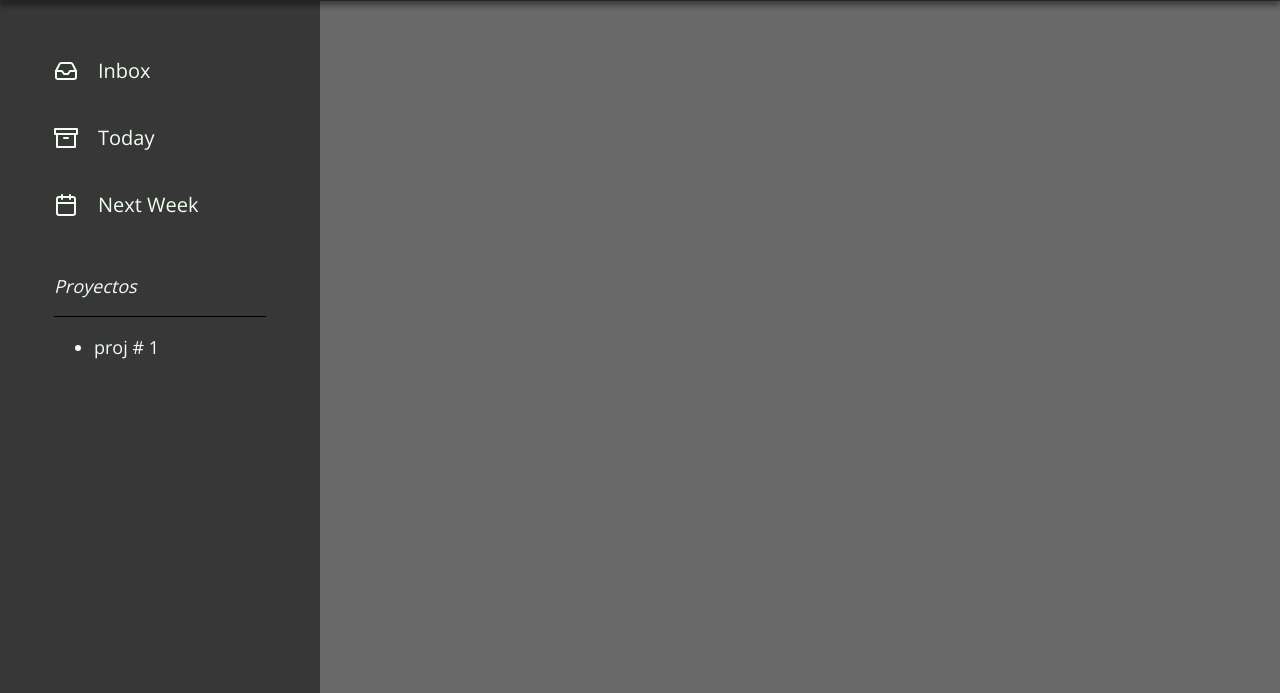
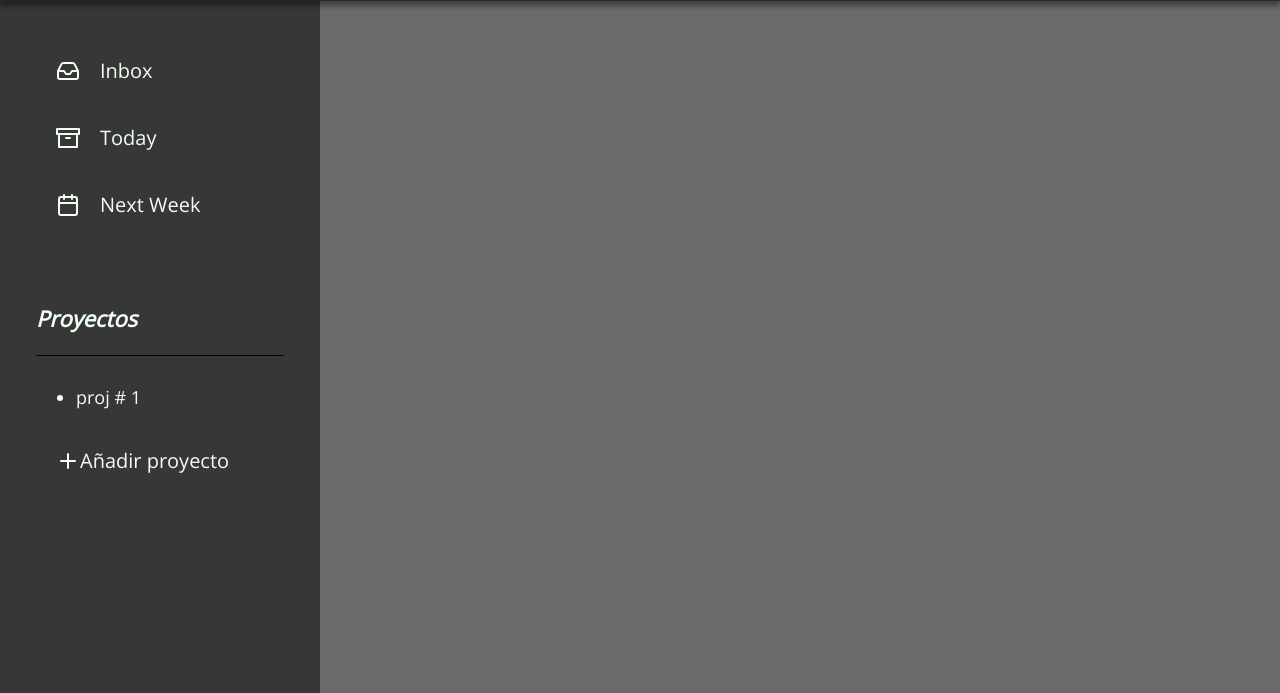
Before and after one commit to ReneFernandoOM/toDoList, a website built with webpack: page dist/index.html in a window 1280 px wide. Shown: the part 107-800 px from the top of the page. Built offline with nearby package versions, Linux system fonts and the light colour scheme.

Commit message:
second commit

```diff
--- a/src/index.js
+++ b/src/index.js
@@ -1,3 +1,45 @@
-console.log('working')
+import { Project } from './project'
+import { ToDo } from './toDo'
 
-feather.replace()
+const modalListeners = (() => {
+    let addProject = document.querySelector('#addProject');
+    const modalBg = document.querySelector('.modal-bg');
+    const closeModal = document.querySelector('.modal-close');
+
+    const addListeners = () => {
+        closeModal.addEventListener('click', () => {
+            modalBg.classList.remove('modal-active');
+        })
+        addProject.addEventListener('click', () => {
+            modalBg.classList.add('modal-active');
+        })
+    }
+    const init = (() => {
+        addListeners();
+    })()
+})()
+
+const domManipulation = (() => {
+    let addProject = document.querySelector('#addProject');
+    let modalBg = document.querySelector('.modal-bg');
+
+
+    const _init = (() => {
+        // addListeners();
+    })()
+})()
+
+// domManipulation.init();
+let newTodo = ToDo('titulo', 'descripcion', 'dueDate', 0);
+let newProject = Project('Proj #2', 'Este es el segundo proyecto')
+feather.replace();
+
+newTodo.getToDoInfo();
+newTodo.setPriority(2)
+newTodo.getToDoInfo();
+
+newProject.addToDo(newTodo)
+newProject.getToDos()[0].getToDoInfo();
+console.log(newProject.getToDos());
+newProject.removeToDo(0);
+console.log(newProject.getToDos());
--- /dev/null
+++ b/src/project.js
@@ -0,0 +1,20 @@
+const Project = (title, description) => {
+    let toDos = [];
+
+    const getToDos = () => {
+        return toDos
+    }
+
+    const addToDo = (toDo) => {
+        toDos.push(toDo);
+    }
+
+    const removeToDo = (index) => {
+        toDos.splice(index, 1);
+    }
+
+    return { getToDos, addToDo, removeToDo }
+
+}
+
+export { Project }
--- /dev/null
+++ b/src/toDo.js
@@ -0,0 +1,21 @@
+const ToDo = (title, description, dueDate, priority) => {
+    const _priorityLevels = {
+        0: 'Baja',
+        1: 'Normal',
+        2: 'Alta'
+    }
+    const setPriority = (priorityLevel) => {
+        priority = _priorityLevels[priorityLevel];
+    }
+    const getToDoInfo = () => {
+        console.log(title, description, dueDate, priority);
+    }
+
+    const _init = (() => {
+        setPriority(priority);
+    })()
+
+    return { setPriority, getToDoInfo }
+}
+
+export { ToDo }
```
Also changed, not shown: dist/index.html, dist/main.js, dist/static/style.css.
